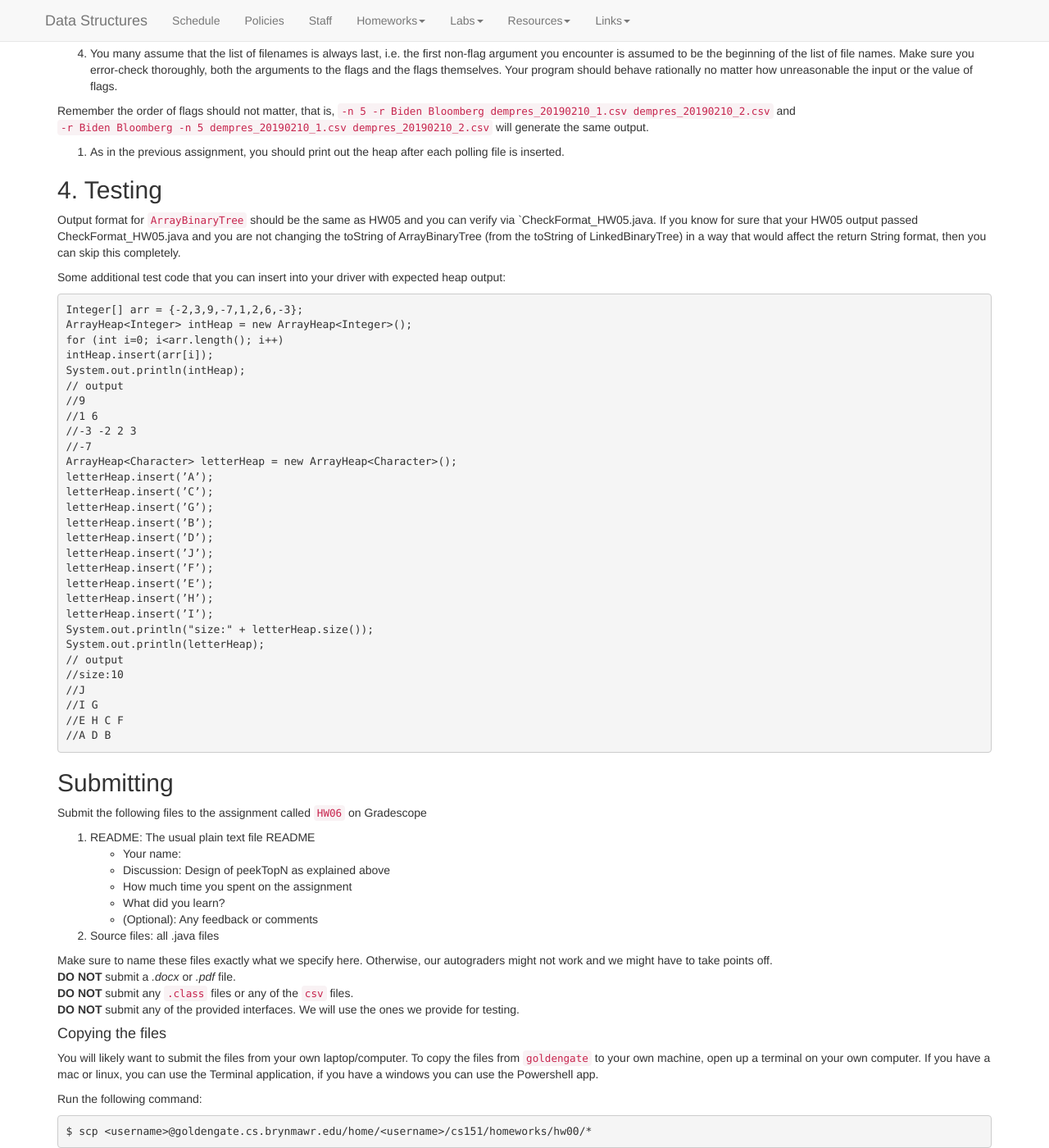
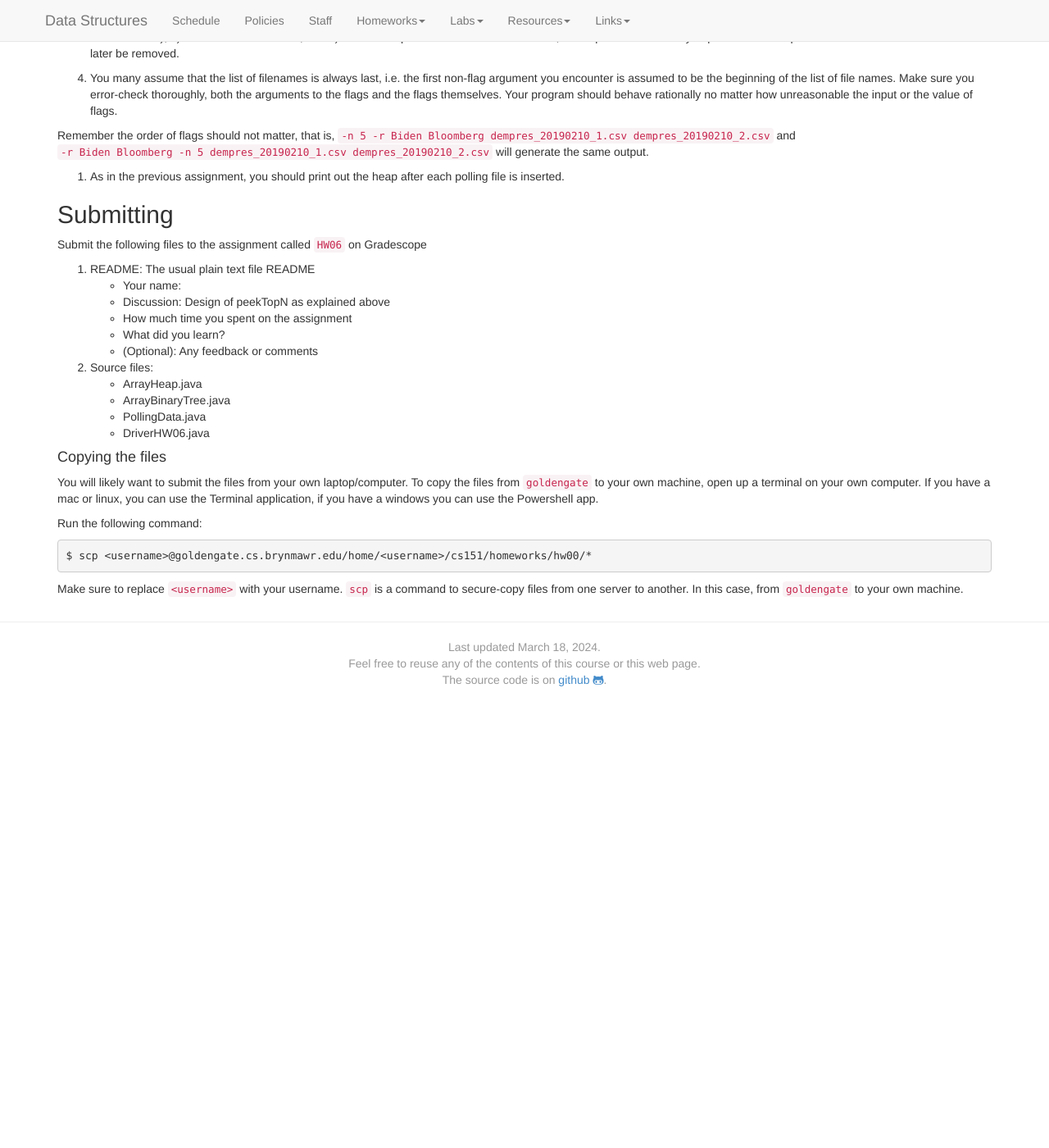
Before and after one commit to kalte0/BMC-CS-151.github.io, a Jekyll site: the page built from hws/HW06.md, in a window 1280 px wide and 1400 px high, scrolled down 2270 px. Shown: the whole window at 82% size. Built offline with Jekyll 4.4.1, drawn with Linux system fonts in a browser that asks for light colours; nearby versions of some CDN libraries; after the commit the page ends 3109 px from its top, so only the background shows below that; some of the changed text lies outside the part shown.

Commit message:
Update HW06.md

````diff
--- a/hws/HW06.md
+++ b/hws/HW06.md
@@ -216,48 +218,6 @@ will generate the same output.
 5. As in the previous assignment, you should print out the heap after each
 polling file is inserted.
 
-## 4. Testing
-Output format for `ArrayBinaryTree` should be the same as HW05 and you can
-verify via `CheckFormat_HW05.java. If you know for sure that your HW05 output passed
-CheckFormat_HW05.java and you are not changing the toString of ArrayBinaryTree
-(from the toString of LinkedBinaryTree) in a way that would affect the return
-String format, then you can skip this completely.
-
-Some additional test code that you can insert into your driver with expected
-heap output:
-
-```
-Integer[] arr = {-2,3,9,-7,1,2,6,-3};
-ArrayHeap<Integer> intHeap = new ArrayHeap<Integer>();
-for (int i=0; i<arr.length(); i++)
-intHeap.insert(arr[i]);
-System.out.println(intHeap);
-// output
-//9
-//1 6
-//-3 -2 2 3
-//-7
-ArrayHeap<Character> letterHeap = new ArrayHeap<Character>();
-letterHeap.insert(’A’);
-letterHeap.insert(’C’);
-letterHeap.insert(’G’);
-letterHeap.insert(’B’);
-letterHeap.insert(’D’);
-letterHeap.insert(’J’);
-letterHeap.insert(’F’);
-letterHeap.insert(’E’);
-letterHeap.insert(’H’);
-letterHeap.insert(’I’);
-System.out.println("size:" + letterHeap.size());
-System.out.println(letterHeap);
-// output
-//size:10
-//J
-//I G
-//E H C F
-//A D B
-```
-
 ## Submitting
 Submit the following files to the assignment called `HW06` on Gradescope
 
@@ -268,17 +228,11 @@ Submit the following files to the assignment called `HW06` on Gradescope
   - What did you learn?
   - (Optional): Any feedback or comments
 
-2. Source files: all .java files
-
-Make sure to name these files exactly what we specify here. Otherwise,
-our autograders might not work and we might have to take points off.
-<br>
-**DO NOT** submit a *.docx* or *.pdf* file.
-<br>
-**DO NOT** submit any `.class` files or any of the `csv` files.
-<br>
-**DO NOT** submit any of the provided interfaces. We will use the ones
-we provide for testing.
+2. Source files:
+ - ArrayHeap.java
+ - ArrayBinaryTree.java
+ - PollingData.java
+ - DriverHW06.java
 
 #### Copying the files
 You will likely want to submit the files from your own laptop/computer.
````
Also changed, not shown: other parts of hws/HW06.md (+2 -0 lines).
